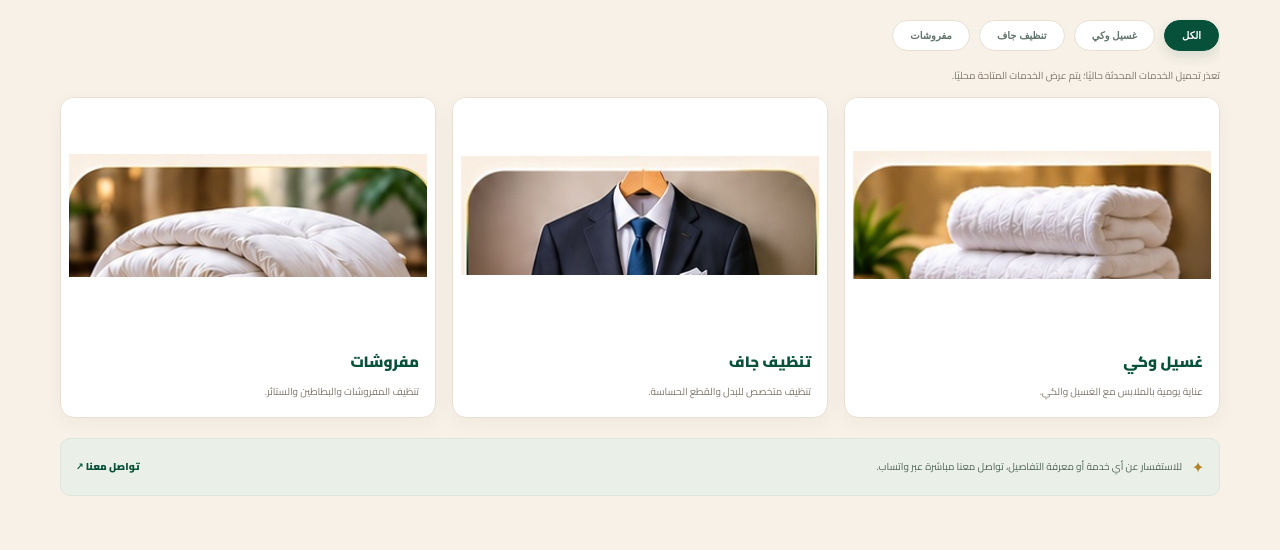
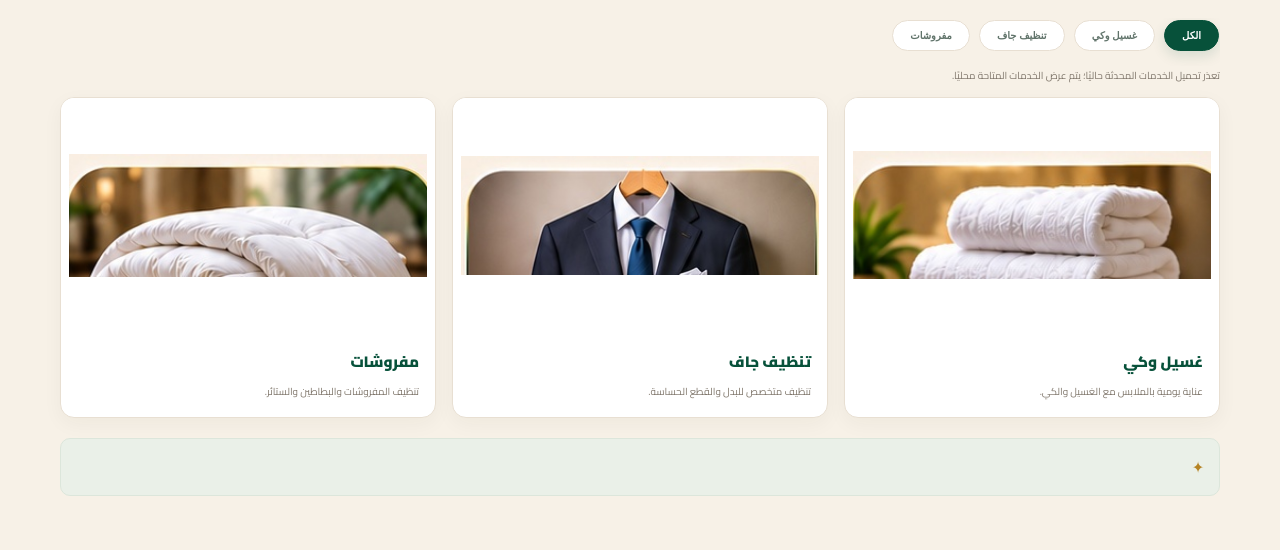
Before and after one commit to P-O-A-C/Dina-s-Corner, a plain HTML site: page GrandDryClean/order.html in a window 1280 px wide. Shown: the part 232-782 px from the top of the page. Drawn offline with nearby package versions, Linux system fonts and the light colour scheme; no server answers.

Commit message:
Remove WhatsApp contact details from order.html
Removed WhatsApp contact information from the order page.

```diff
--- a/GrandDryClean/order.html
+++ b/GrandDryClean/order.html
@@ -32,8 +32,6 @@
       <div class="products-grid" id="productsGrid" aria-live="polite"></div>
       <div class="catalog-note">
         <span aria-hidden="true">✦</span>
-        <p>للاستفسار عن أي خدمة أو معرفة التفاصيل، تواصل معنا مباشرة عبر واتساب.</p>
-        <a href="https://wa.me/201005854115" target="_blank" rel="noopener">تواصل معنا ↗</a>
       </div>
     </section>
   </main>
```
